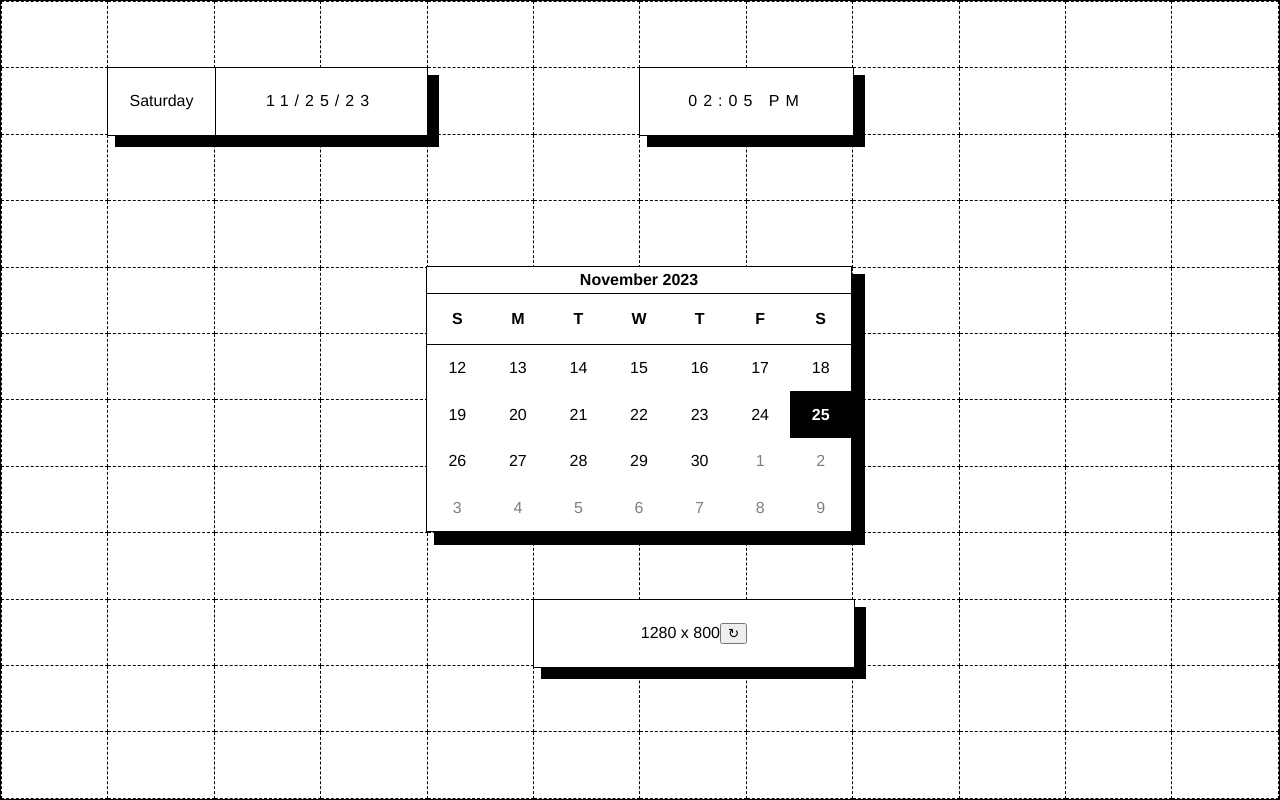
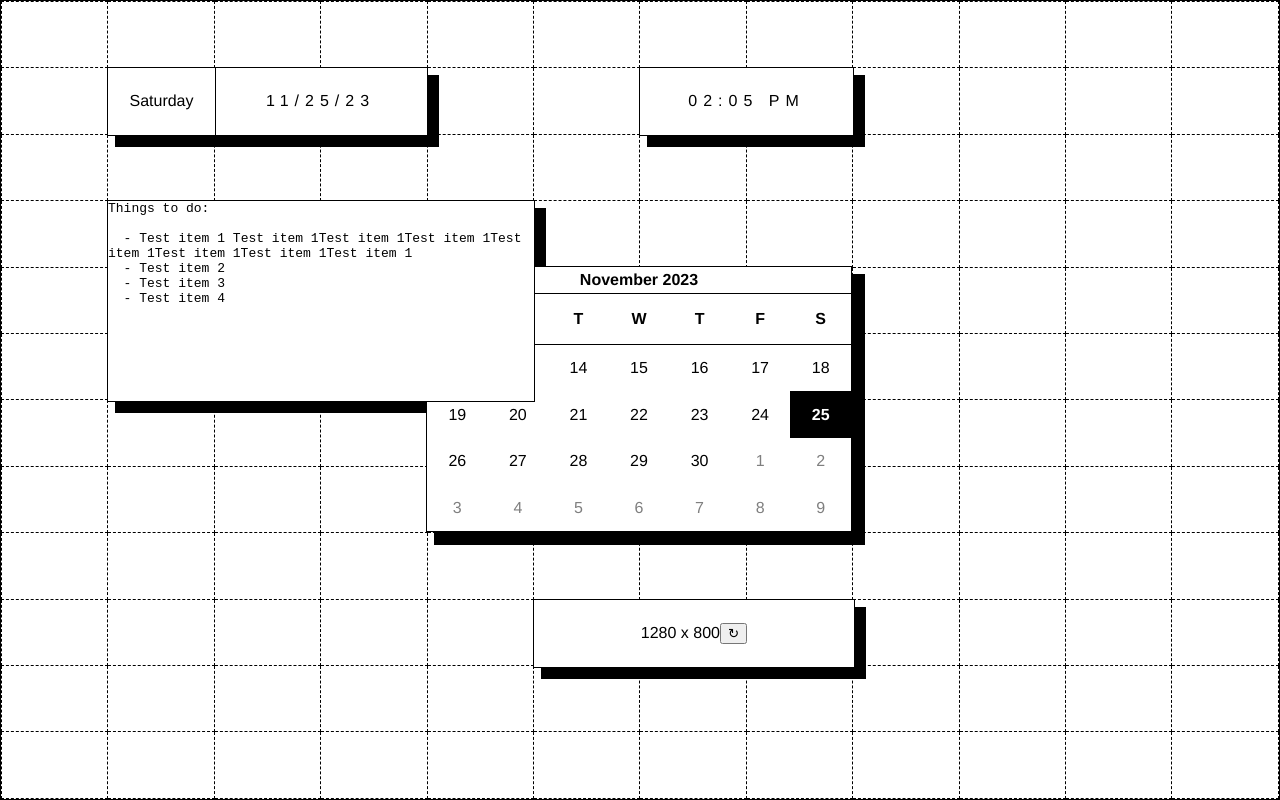
Before and after one commit to sebinsuresh/kindle-calendar-1, a website built with webpack: page index.html in a window 1280 px wide. Built offline with nearby package versions, Linux system fonts and the light colour scheme.

Commit message:
Add notes widget

```diff
--- a/src/WidgetManager.js
+++ b/src/WidgetManager.js
@@ -2,6 +2,7 @@ import { Calendar } from './Widgets/Calendar';
 import { Clock } from './Widgets/Clock';
 import { DateWidget } from './Widgets/Date';
 import { DayWidget } from './Widgets/Day';
+import { NoteWidget } from './Widgets/Note';
 import { Resolution } from './Widgets/Resolution';
 import { Grid } from './Widgets/grid';
 
@@ -65,6 +66,13 @@ export class WidgetManager {
       /** @type { import('./Widgets/Day').Config } */
       defaultConfig: {},
     },
+    note: {
+      create: NoteWidget.create,
+      /** @type { import('./Widgets/Note').Config } */
+      defaultConfig: {
+        text: 'This is a note',
+      },
+    },
   };
 
   /**
--- /dev/null
+++ b/src/Widgets/Note.js
@@ -0,0 +1,54 @@
+/**
+ * @typedef { import('./Types/BaseWidgetTypes').BaseWidgetConfig } BaseWidgetConfig
+ *
+ * @typedef NoteConfigProperties
+ * @type { object }
+ * @property { string } [text] The text to display
+ * @property { boolean } [monospaced] Whether to use a monospaced font
+ *
+ * @typedef { BaseWidgetConfig & NoteConfigProperties } Config
+ */
+
+const defaultConfig = {
+  text: '',
+  monospaced: false,
+};
+
+/**
+ * @param { HTMLDivElement } noteElem
+ * @param { string } text
+ * @param { boolean } [monospaced]
+ */
+function addNotes(noteElem, text, monospaced) {
+  const noteTextContainer = document.createElement('pre');
+  noteTextContainer.className += ' note-text-container';
+  noteTextContainer.innerText = text;
+  if (monospaced) {
+    noteTextContainer.className += ' monospaced';
+  }
+  noteElem.appendChild(noteTextContainer);
+}
+
+/**
+ * @param { Config } config
+ * @returns { import('./Types/BaseWidgetTypes').BaseWidgetReturn }
+ */
+export function createWidget(config) {
+  const { text, monospaced } = { ...defaultConfig, ...config };
+  const containerElem = document.createElement('div');
+  containerElem.className += ' note widget';
+
+  addNotes(containerElem, text, monospaced);
+
+  return {
+    returnElem: containerElem,
+    // TODO: Update this
+    minWidth: 130,
+    minHeight: 21,
+    // TODO: Add update function
+  };
+}
+
+export const NoteWidget = {
+  create: createWidget,
+};
--- a/src/index.js
+++ b/src/index.js
@@ -47,14 +47,14 @@ function handleOnLoad() {
   });
 
   widgetManager.createWidget('calendar', {
+    xColumn: 4,
+    yColumn: 4,
+    widthColumns: 4,
+    heightRows: 4,
     numRows: 4,
     startCurrWeekOnRow: 1,
     showUpdateInHrs: false,
     theme: Calendar.Themes.Light,
-    xColumn: 4,
-    yColumn: 4,
-    widthColumns: 4,
-    heightRows: 4,
     daysMode: Calendar.DaysModes.Shortest,
     showShadow: true,
   });
@@ -66,6 +66,21 @@ function handleOnLoad() {
     heightRows: 1,
     showShadow: true,
   });
+
+  widgetManager.createWidget('note', {
+    xColumn: 1,
+    yColumn: 3,
+    widthColumns: 4,
+    heightRows: 3,
+    showShadow: true,
+    text: `Things to do:
+
+  - Test item 1 Test item 1Test item 1Test item 1Test item 1Test item 1Test item 1Test item 1
+  - Test item 2
+  - Test item 3
+  - Test item 4`,
+    monospaced: true,
+  });
 }
 
 document.addEventListener('DOMContentLoaded', wrapTryCatch(handleOnLoad));
--- a/style.css
+++ b/style.css
@@ -18,6 +18,12 @@ body {
   font-size: 16px;
 }
 
+.monospaced {
+  font-family: monospace;
+}
+
+/* Widget styles */
+
 table.widget,
 div.widget {
   /* display: inline-block; */
@@ -29,6 +35,19 @@ div.shadow {
   position: absolute;
   background-color: black;
   z-index: -1;
+}
+
+div.centered {
+  background-color: white;
+  text-align: center;
+  display: inline-block;
+}
+
+div.centered::before {
+  content: ' ';
+  display: inline-block;
+  height: 100%;
+  vertical-align: middle;
 }
 
 /* Clock and Date Style */
@@ -105,22 +124,13 @@ table.calendar.dark > tbody > tr > td.day-today {
 .calendar td.day-past {
 }*/
 
-div.centered {
-  background-color: white;
-  text-align: center;
-  display: inline-block;
-}
-
-div.centered::before {
-  content: ' ';
-  display: inline-block;
-  height: 100%;
-  vertical-align: middle;
-}
+/* Resolution widget styles */
 
 div.resolution > div {
   display: inline-block;
 }
+
+/* Grid widget styles */
 
 div.grid > table,
 div.grid > table > tbody > tr > td {
@@ -134,3 +144,18 @@ div.grid > table {
   width: 100%;
   height: 100%;
 }
+
+/* Note widget styles */
+
+div.note {
+  overflow-y: scroll;
+  background-color: white;
+}
+
+div.note > pre.note-text-container {
+  display: inline-block;
+  overflow-x: auto;
+  margin: 0;
+  white-space: pre-wrap;
+  word-wrap: break-word;
+}
```
Also changed, not shown: dist/main.js.
